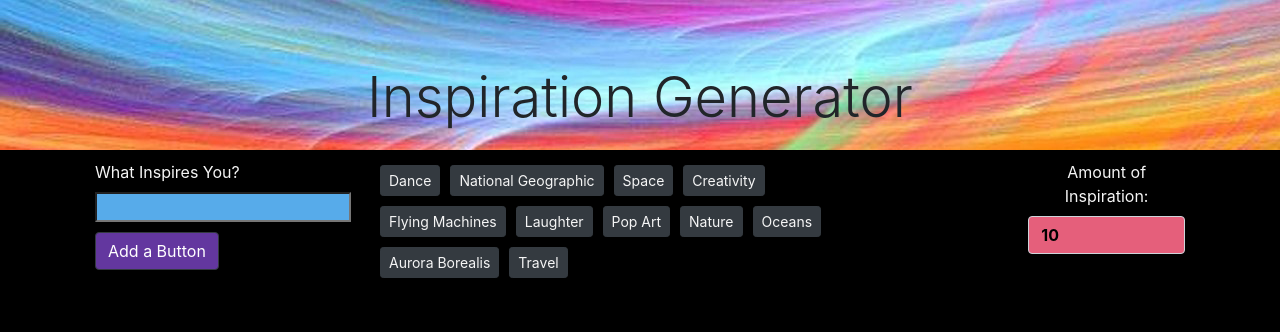
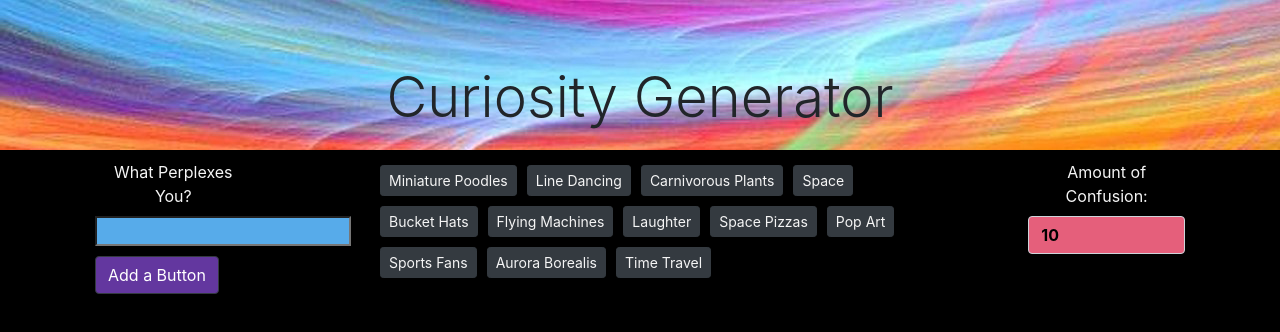
Before and after one commit to Mday1313/Giphy-API, a plain HTML site: page index.html in a window 1280 px wide. Drawn offline with nearby package versions, Linux system fonts and the light colour scheme.

Commit message:
Theme change

```diff
--- a/assets/javascript/app2.js
+++ b/assets/javascript/app2.js
@@ -3,12 +3,11 @@ $(document).ready(function () {
 
 
     // create array of strings for topic of interest
-    var awesomeStuff = ["Travel", "Aurora Borealis", "Oceans", "Nature", "Pop Art", "Laughter", "Flying Machines", "Creativity", "Space", "National Geographic", "Dance"];
+    var awesomeStuff = ["Time Travel", "Aurora Borealis", "Sports Fans", "Pop Art", "Space Pizzas", "Laughter", "Flying Machines", "Bucket Hats", "Space", "Carnivorous Plants", "Line Dancing", "Miniature Poodles"];
 
     var numberLimit;
     console.log(numberLimit);
-    // var mediaType = $("#display-type").val();
-    // console.log(mediaType);
+
 
     // set up function that will obtain 10 gifs for the button pushed
 
@@ -38,7 +37,7 @@ $(document).ready(function () {
                 // Container (div) for each gif to sit inside
                 var resultDiv = $("<div>");
                 resultDiv.addClass("gifDiv");
-                // Get title
+                // Get title (Removed because they are too long and messy )
                 // var titleText = $("<p>").html(results[i].title);
                 // resultDiv.append(titleText);
 
--- a/index.html
+++ b/index.html
@@ -8,7 +8,7 @@
     <link rel="stylesheet" href="https://cdnjs.cloudflare.com/ajax/libs/twitter-bootstrap/4.3.1/css/bootstrap.min.css">
     <link rel="stylesheet" href="https://use.fontawesome.com/releases/v5.7.2/css/all.css">
     <link rel="stylesheet" href="assets/css/style.css">
-    <title>Inspiration API</title>
+    <title>Curiosity API</title>
 </head>
 
 <body>
@@ -18,7 +18,7 @@
 
     <div class="jumbotron jumbotron-fluid">
         <div class="jumboContainer"></div>
-            <h1 class="display-4">Inspiration Generator</h1>
+            <h1 class="display-4">Curiosity Generator</h1>
 
 
     </div>
@@ -38,7 +38,7 @@
 
 
                 <form id="button-form">
-                    <label id="button-generator" for="button-input">What Inspires You?</label>
+                    <label id="button-generator" for="button-input">What Perplexes You?</label>
                     <input type="text" id="button-input"><br>
 
 
@@ -53,7 +53,7 @@
             <div class="col-lg-1"></div>
             <div class="col-xs-2 col-sm-2 col-md-2 col-lg-2">
                 <div class="form-group">
-                    <label for="pwd">Amount of Inspiration:</label>
+                    <label for="pwd">Amount of Confusion:</label>
                     <select id="display-count" class="custom-select" aria-labelledby="dropdownMenuButton">
                       <option selected value="1">1</option>
                       <!-- Setting the option for 5 as default -->
```
